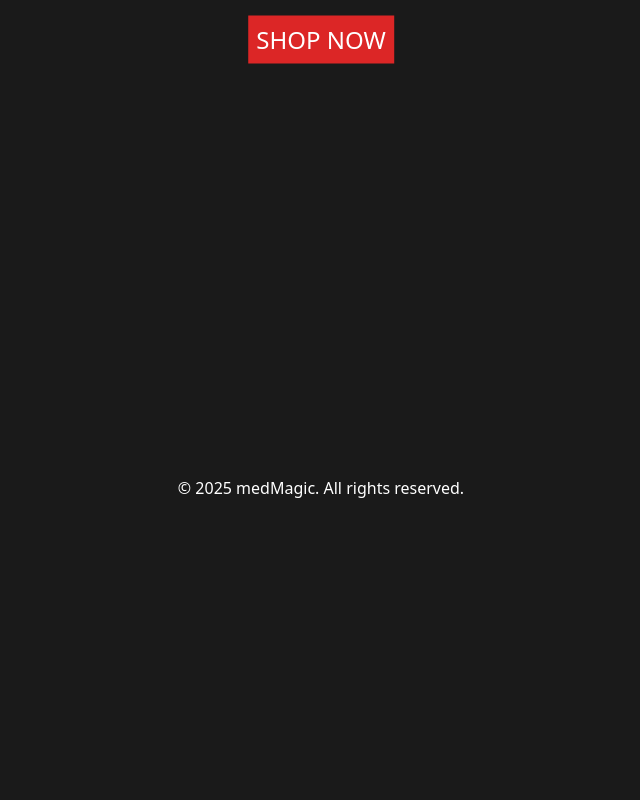
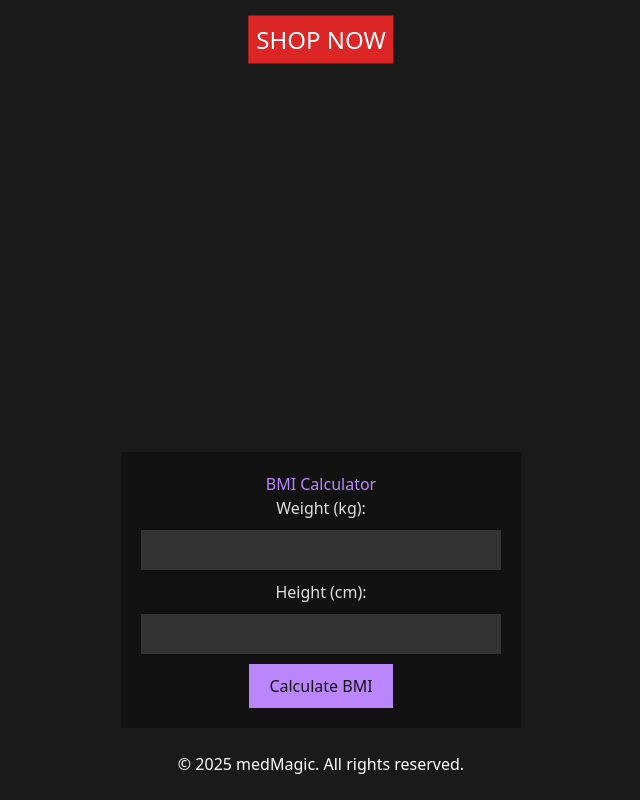
Before and after one commit to Saim-Maqsood-22/FYP, a Next.js app: page / in a window 1280 px wide. Shown: the part 417-1217 px from the top of the page, without its empty margins (319-959 px from the left). Before the commit the page ends 941 px from the top, so only its background shows below. Built offline with nearby package versions, Linux system fonts and the light colour scheme; a web font is replaced by a local one.

Commit message:
add BMI calculator

```diff
--- a/app/appointment/page.jsx
+++ b/app/appointments/page.jsx
@@ -1,9 +1,20 @@
+import Head from "next/head"
+export const generateMetadata = () => {
+    return {
+      title:"medMagic - Appointments"
+    }
+  }
 const page = () => {
     return (
+        <>
+        <Head>
+            <title>{generateMetadata().title}</title>
+        </Head>
         <div className="bg-white">
             <iframe src="https://calendar.google.com/calendar/appointments/schedules/AcZssZ3G2C9SBINbiDvhNCQnwp3E1frCV9rXp3AxfY77bT3L9C1wRHMETEfYblBYg6zcMd8WrzBMMRoh?gv=true" style={{ border: 0 }} width="100%" height="600">
             </iframe>
         </div>
+        </>
     )
 }
 
--- /dev/null
+++ b/app/components/BMI.jsx
@@ -0,0 +1,101 @@
+"use client"
+import { useState } from 'react';
+
+const BMICalculator = () => {
+  const [weight, setWeight] = useState('');
+  const [height, setHeight] = useState('');
+  const [bmi, setBMI] = useState(null);
+  const [category, setCategory] = useState('');
+  const [medicationRecommendation, setMedicationRecommendation] = useState(null);
+  const [weightError, setWeightError] = useState('');
+  const [heightError, setHeightError] = useState('');
+
+  const calculateBMI = () => {
+    setWeightError('');
+    setHeightError('');
+
+    if (!weight || weight < 45) { // Minimum weight is 45kg
+      setWeightError('Please enter a valid weight (minimum 45 kg).');
+      return;
+    }
+
+    if (!height || height <= 0) {
+      setHeightError('Please enter a valid height (greater than 0).');
+      return;
+    }
+
+    if (weight && height) {
+      const heightInMeters = height / 100;
+      const calculatedBMI = weight / (heightInMeters * heightInMeters);
+      setBMI(calculatedBMI.toFixed(2));
+
+      if (calculatedBMI < 18.5) {
+        setCategory('Underweight');
+        setMedicationRecommendation('Consult a doctor before taking any medication.');
+      } else if (calculatedBMI >= 18.5 && calculatedBMI < 25) {
+        setCategory('Normal weight');
+        setMedicationRecommendation(null);
+      } else if (calculatedBMI >= 25 && calculatedBMI < 30) {
+        setCategory('Overweight');
+        setMedicationRecommendation('For mild pain, consider standard OTC pain relievers. Consult a doctor for chronic issues.');
+      } else {
+        setCategory('Obese');
+        setMedicationRecommendation('Consult a doctor for appropriate medication and dosage.');
+      }
+    } else {
+      setBMI(null);
+      setCategory('');
+      setMedicationRecommendation(null);
+    }
+  };
+
+  return (
+    <>
+      <div style={{ maxWidth: '400px', margin: '0 auto', padding: '20px', textAlign: 'center', backgroundColor: '#121212', color: '#e0e0e0' }}>
+        <h2 style={{ color: '#bb86fc' }}>BMI Calculator</h2>
+        <div>
+          <label style={{ color: '#e0e0e0' }}>Weight (kg): </label>
+          <input
+            type="number"
+            value={weight}
+            onChange={(e) => setWeight(e.target.value)}
+            style={{ margin: '10px 0', padding: '8px', width: '100%', boxSizing: 'border-box', backgroundColor: '#333', color: '#e0e0e0', border: 'none' }}
+          />
+          {weightError && <p style={{ color: 'red' }}>{weightError}</p>}
+        </div>
+        <div>
+          <label style={{ color: '#e0e0e0' }}>Height (cm): </label>
+          <input
+            type="number"
+            value={height}
+            onChange={(e) => setHeight(e.target.value)}
+            style={{ margin: '10px 0', padding: '8px', width: '100%', boxSizing: 'border-box', backgroundColor: '#333', color: '#e0e0e0', border: 'none' }}
+          />
+          {heightError && <p style={{ color: 'red' }}>{heightError}</p>}
+        </div>
+        <button onClick={calculateBMI} style={{ padding: '10px 20px', backgroundColor: '#bb86fc', color: '#121212', border: 'none', cursor: 'pointer' }}>
+          Calculate BMI
+        </button>
+
+        {bmi && (
+          <div style={{ marginTop: '20px' }}>
+            <p style={{ fontWeight: 'bold', fontSize: '1.2em', color: '#bb86fc' }}>Your BMI: {bmi}</p>
+            <p style={{ fontWeight: 'bold', fontSize: '1.2em', color: '#bb86fc' }}>Category: {category}</p>
+            {medicationRecommendation && (
+              <p style={{ color: '#ffeb3b', marginTop: '10px' }}>
+                {medicationRecommendation}
+              </p>
+            )}
+            {(category === 'Underweight' || category === 'Overweight' || category === 'Obese') && (
+              <p style={{ color: '#ffeb3b', marginTop: '10px' }}>
+                Please consult a physician for further evaluation.
+              </p>
+            )}
+          </div>
+        )}
+      </div>
+    </>
+  );
+};
+
+export default BMICalculator;
--- a/app/components/Banner.jsx
+++ b/app/components/Banner.jsx
@@ -38,6 +38,7 @@ const Banner = () => {
               </button>
             </Link>
           </div>
+
         </div>
       </div>
     </>
--- a/app/components/Navbar.jsx
+++ b/app/components/Navbar.jsx
@@ -83,7 +83,7 @@ const SimpleHamburgerNavbar = () => {
               </Link>
             </li>
             <li>
-              <Link href="/appointment" className="hover:text-gray-300">
+              <Link href="/appointments" className="hover:text-gray-300">
                 Appointments
               </Link>
             </li>
@@ -122,7 +122,7 @@ const SimpleHamburgerNavbar = () => {
               </Link>
             </li>
             <li>
-              <Link href="/appointment" className="hover:text-gray-300">
+              <Link href="/appointments" className="hover:text-gray-300">
                 Appointments
               </Link>
             </li>
--- a/app/page.js
+++ b/app/page.js
@@ -1,9 +1,11 @@
 import Banner from "./components/Banner"
+import BMICalculator from "./components/BMI"
 
 const page = () => {
   return (
     <>
     <Banner />
+    <BMICalculator />
     </>
   )
 }
--- a/package.json
+++ b/package.json
@@ -10,16 +10,12 @@
   },
   "dependencies": {
     "@radix-ui/react-accordion": "^1.2.3",
-    "@reduxjs/toolkit": "^2.6.0",
-    "@supabase/ssr": "^0.5.2",
-    "@supabase/supabase-js": "^2.49.1",
     "class-variance-authority": "^0.7.1",
     "clsx": "^2.1.1",
     "lucide-react": "^0.475.0",
-    "next": "15.1.7",
+    "next": "^15.2.3",
     "react": "^19.0.0",
     "react-dom": "^19.0.0",
-    "react-redux": "^9.2.0",
     "react-type-animation": "^3.2.0",
     "tailwind-merge": "^3.0.1",
     "tailwindcss-animate": "^1.0.7"
```
Also changed, not shown: 1 other file (tests, documents, lock files or other folders).
